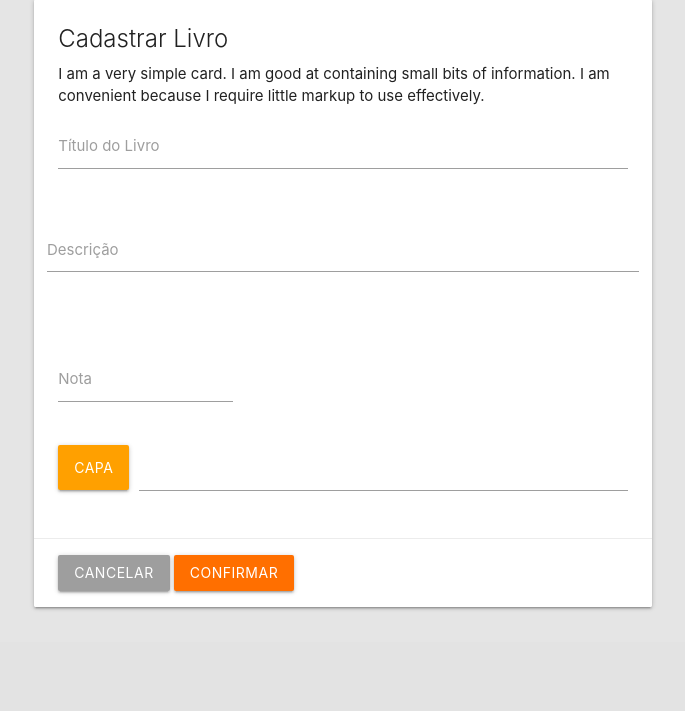
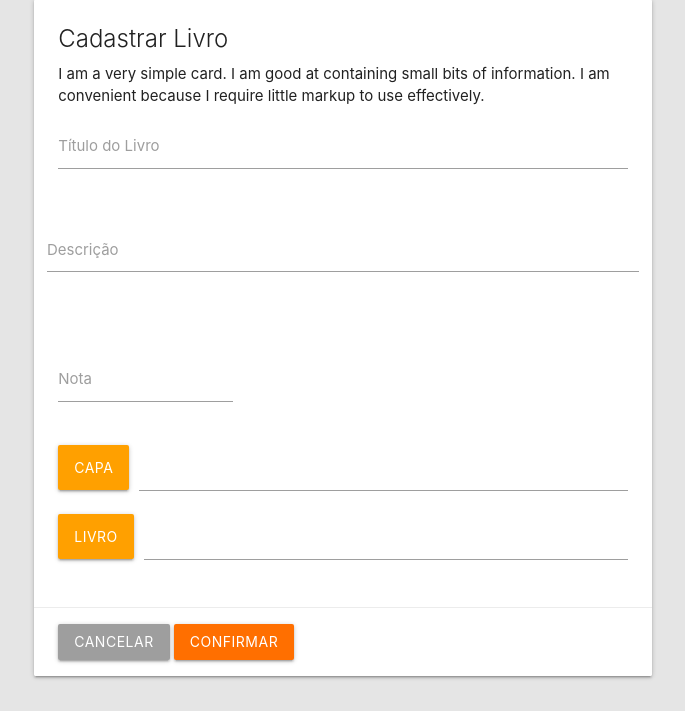
Before and after one commit to pedro01luiz/ensinateca, a PHP site: page /novo in a window 1280 px wide. Shown: the part 257-968 px from the top of the page, without its empty margins (297-982 px from the left). Before the commit the page ends 867 px from the top, so only its background shows below. Run offline with PHP 8.4, Linux system fonts and the light colour scheme.

Commit message:
incluida funcao enviar pdf

```diff
--- a/controller/LivrosController.php
+++ b/controller/LivrosController.php
@@ -18,10 +18,17 @@ class LivrosController{
                 $livro = (object) $request;
 
                 $upload = $this->saveCapa($_FILES);
+                $uploadArquivo = $this->saveArquivo($_FILES);
 
                 if(gettype($upload)=="string"){
                         $livro->capa = $upload;
                 }
+
+                if(gettype($uploadArquivo)=="string"){
+                        $livro->arquivo = $uploadArquivo;
+                }
+
+
 
 
                 if ($livrosRepository->salvar($livro))
@@ -44,6 +51,17 @@ class LivrosController{
                 };
         }
 
+        private function saveArquivo($file){
+                $arquivoDir = "arquivos/";
+                $arquivoPath = $arquivoDir . basename($file["arquivo_pdf"]["name"]);
+                $arquivoTmp = $file["arquivo_pdf"]["tmp_name"];
+                if (move_uploaded_file($arquivoTmp, $arquivoPath)){
+                        return $arquivoPath;
+                }else{
+                        return false;
+                };
+        }
+
         public function favorite(int $id){
                 $livrosRepository = new LivrosRepositoryPDO();
                 $result = ['success' => $livrosRepository->favoritar($id)];
--- a/model/Livro.php
+++ b/model/Livro.php
@@ -17,4 +17,7 @@ class Livro{
     /** @var string $capa */
     public $capa;
 
+    /** @var string $arquivo */
+    public $arquivo;
+
 }
--- a/repository/LivrosRepositoryPDO.php
+++ b/repository/LivrosRepositoryPDO.php
@@ -24,13 +24,14 @@ class LivrosRepositoryPDO{
     }
 
     public function salvar($livro): bool{
-        $sql = "INSERT INTO livros (titulo, capa, descricao, nota)
-        VALUES (:titulo, :capa, :descricao, :nota)";
+        $sql = "INSERT INTO livros (titulo, capa, descricao, nota, arquivo)
+        VALUES (:titulo, :capa, :descricao, :nota, :arquivo)";
         $stmt = $this->conexao->prepare($sql);
         $stmt->bindValue(':titulo', $livro->titulo, PDO::PARAM_STR);
         $stmt->bindValue(':descricao', $livro->descricao, PDO::PARAM_STR);
         $stmt->bindValue(':nota', $livro->nota, PDO::PARAM_STR);
         $stmt->bindValue(':capa', $livro->capa, PDO::PARAM_STR);
+        $stmt->bindValue(':arquivo', $livro->arquivo, PDO::PARAM_STR);
 
 
         return $stmt->execute();
--- a/view/cadastrar.php
+++ b/view/cadastrar.php
@@ -64,6 +64,17 @@
                             </div>
                         </div>
 
+                        <!-- input arquivo -->
+                        <div class="file-field input-field">
+                            <div class="btn amber darken-2">
+                                <span>Livro</span>
+                                <input type="file" name="arquivo_pdf">
+                            </div>
+                            <div class="file-path-wrapper">
+                                <input class="file-path validate" type="text" name="arquivo">
+                            </div>
+                        </div>
+
                     </div>
                     <div class="card-action">
                         <a class="btn waves-effect waves-light grey" href="/">Cancelar</a>
```
Also changed, not shown: db/20210624_update_table_livros.php (added, +10 -0 lines), db/livros.db, imagens/capas/descanso.jpg (added), imagens/capas/pexels-zen-chung-5529941.jpg (added), livros.db (added).
